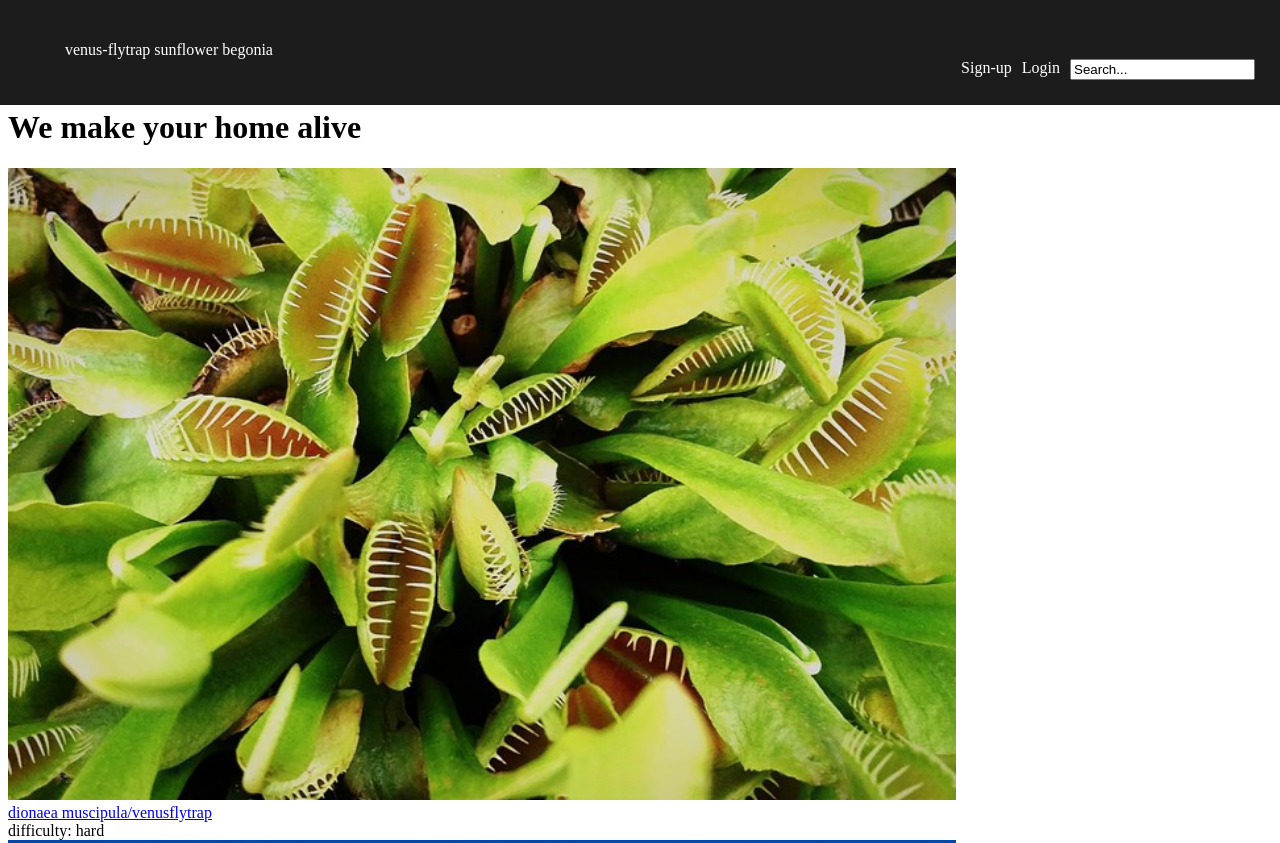
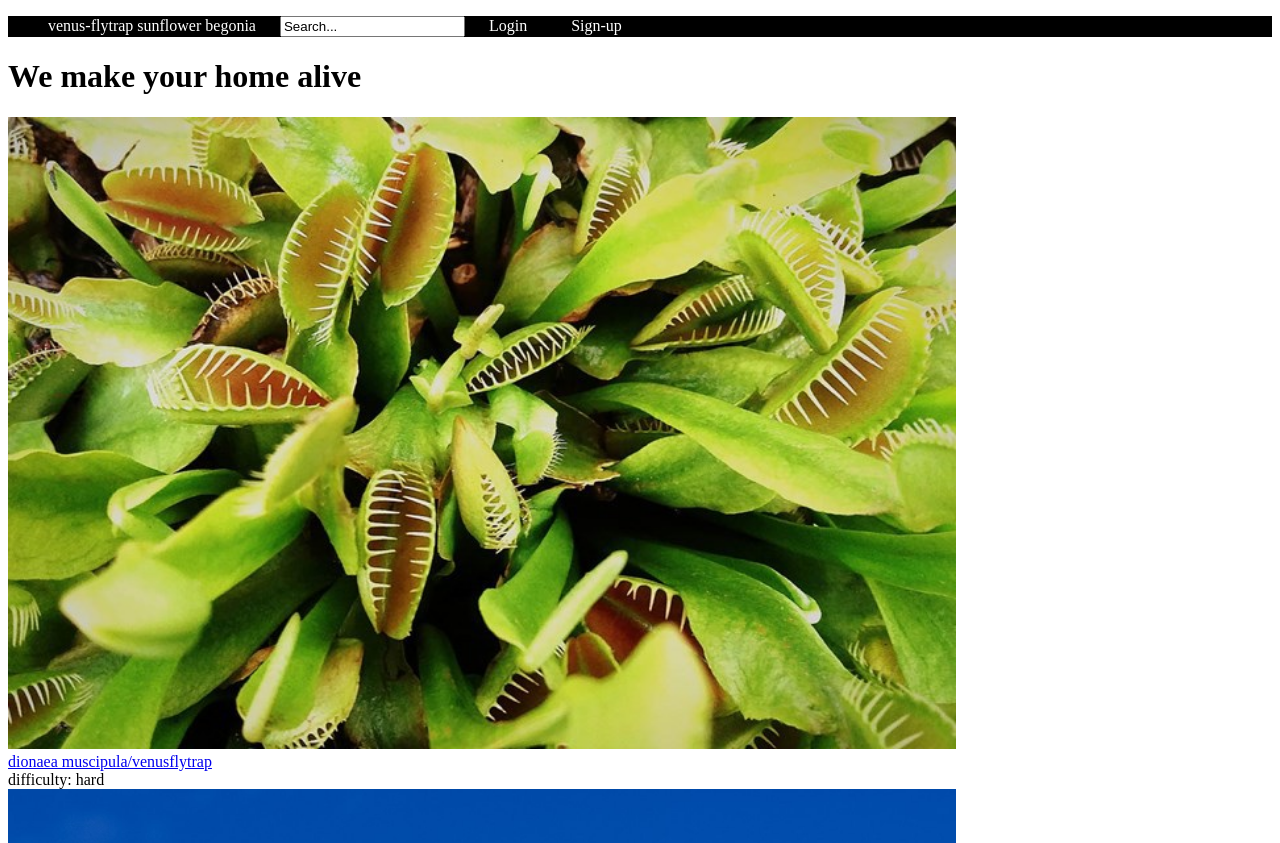
Before and after one commit to MochiJu/watermi, a plain HTML site: page Welcome_page.html in a window 1280 px wide. Shown: the top 843 px of the page. Drawn offline with Linux system fonts and the light colour scheme.

Commit message:
feature navbar

```diff
--- a/Welcome_page.html
+++ b/Welcome_page.html
@@ -11,7 +11,8 @@
 </head>
 <body>
 <nav>
-<ul>
+<ul id="navbar">
+<li class="flex">
 <a href="./sites/venus_flytrap.html">venus-flytrap</a>
 <a href="./sites/sunflower.html">sunflower</a>
 <a href="./sites/begonia.html">begonia</a>
@@ -20,6 +21,7 @@
 </form>
 <div class="login-button">Login</div>
 <div class="sign-up-button">Sign-up</div>
+</li>
 </ul>
 </nav>
 <h1>We make your home alive</h1>
--- a/watermi.style/style.css
+++ b/watermi.style/style.css
@@ -1,37 +1,29 @@
-nav a{
-    overflow:hidden;
-    color:white;
-    text-decoration: none;
-}
-nav {width:100%;
-    padding:25px;
-    background-color: rgb(29, 28, 28);
-    position:fixed;
-    z-index:1;
-    box-sizing:border-box;
-    content:"";
-    top:0;
-    left:0;
-    color:white;
-    white-space:nowrap;
-}
-body {
-    padding-top: 80px;
-}
-#searchbar{
-    float:right;
-}
-.login-button{
-    float:right;
-    color:white;
-    text-decoration:none;
-    padding-left: 10px;
-    padding-right: 10px;
-    outline: green;
-
+nav{
+margin:0;
+padding:0;
+background-color: black;
 }
 
-.sign-up-button{
-    float:right;
+#navbar{
+    background-color: black;
+}
+.flex{
+    color:white;
+    display:inline;
+}
 
+.flex a{
+    display:inline;
+    text-decoration: none;
+    color:white;
 }
+
+.flex div{
+    display:inline;
+    margin: 20px;
+}
+
+.flex form{
+    display:inline;
+    margin-left:20px;
+}
```
